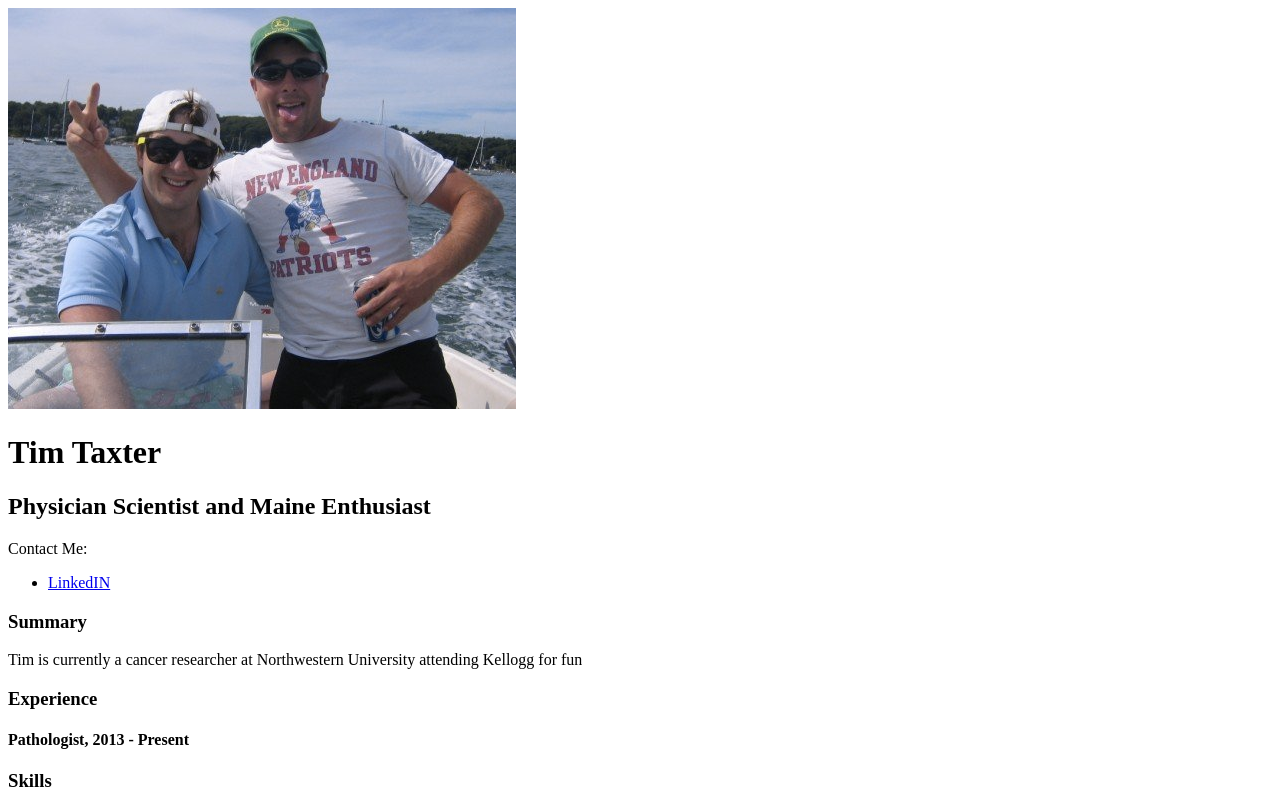
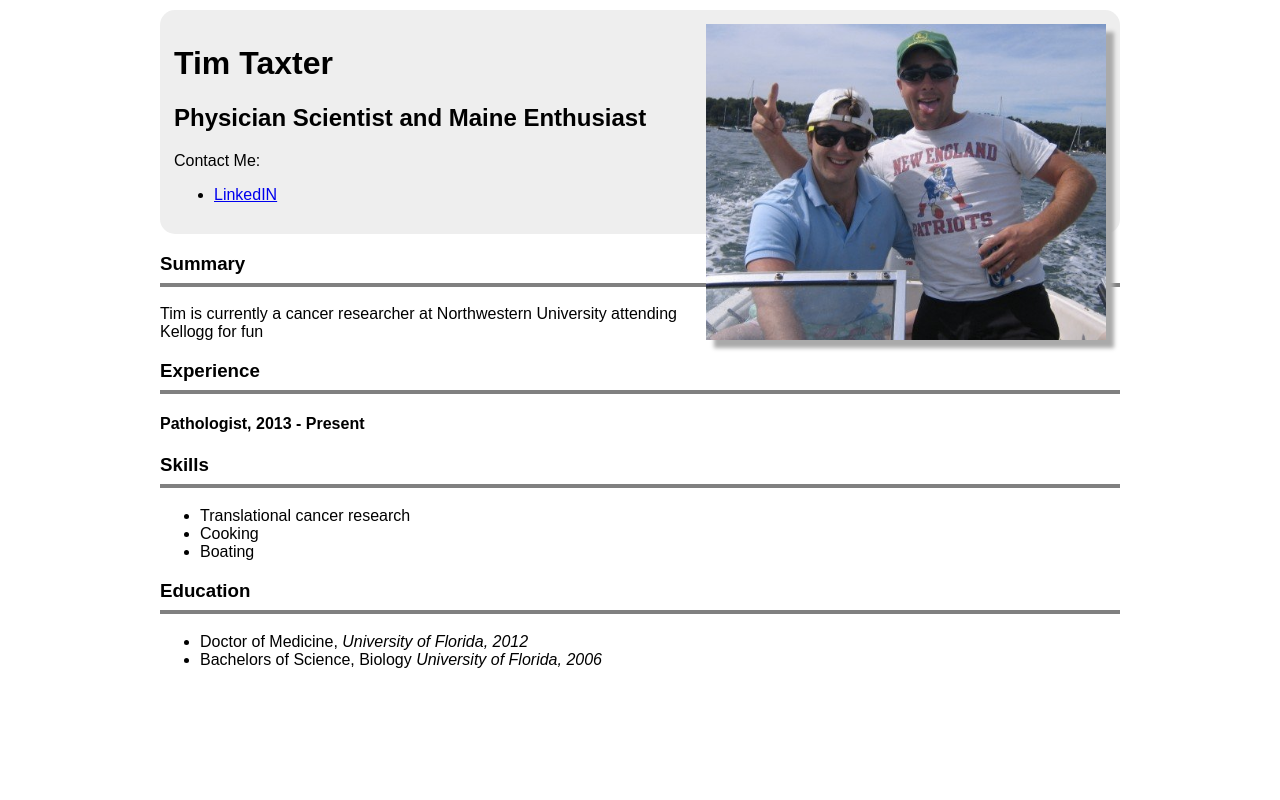
Before and after one commit to tasker87-zz/hw1, a plain HTML site: page index.html in a window 1280 px wide. Shown: the top 800 px of the page. Drawn offline with Linux system fonts and the light colour scheme.

Commit message:
css changes

```diff
--- a/styles.css
+++ b/styles.css
@@ -1,21 +1,21 @@
 body {
-  /*font-family: "Helvetica", sans-serif;*/
-  /*width: 960px;*/
-  /*margin: 10px auto;*/
+  font-family: "Aerial", sans-serif;
+  width: 960px;
+  margin: 10px auto;
 }
 img {
-  /*width: 150px;*/
-  /*box-shadow: 8px 8px 4px #AAA;*/
-  /*float: right;*/
+  width: 400px;
+  box-shadow: 8px 8px 4px #AAA;
+  float: right;
 }
 
 .header {
-  /*background: #EEE;*/
-  /*padding: 14px;*/
-  /*border-radius: 15px;*/
+  background: #EEE;
+  padding: 14px;
+  border-radius: 15px;
 }
 
 h3 {
-  /*border-bottom: solid 4px gray;*/
-  /*padding-bottom: 8px;*/
+  border-bottom: solid 4px gray;
+  padding-bottom: 8px;
 }
```
